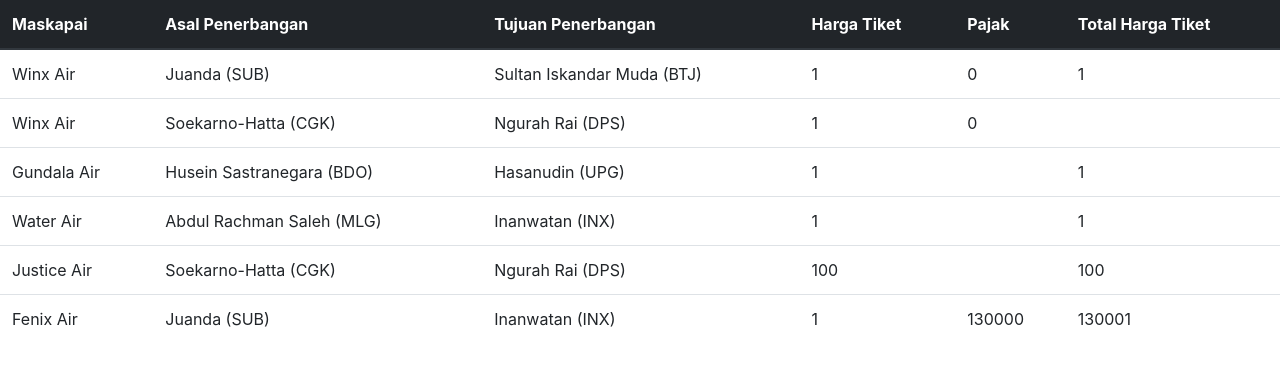
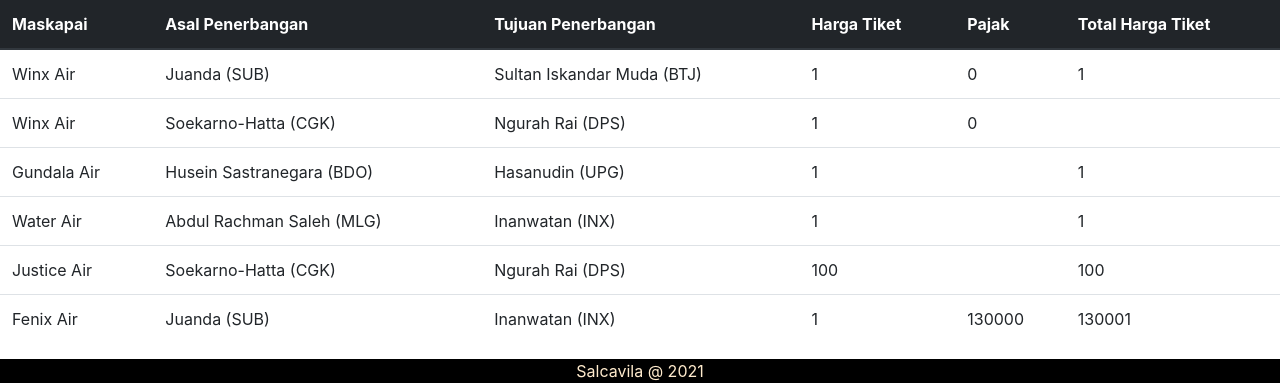
Before and after one commit to salcavila/Project-Semangat-Modif, a PHP site: page / in a window 1280 px wide. Shown: the part 1148-1531 px from the top of the page. Before the commit the page ends 1475 px from the top, so only its background shows below. Run offline with PHP 8.4, Linux system fonts and the light colour scheme.

Commit message:
added footer

```diff
--- a/index.php
+++ b/index.php
@@ -147,6 +147,6 @@
 	}
 	?>
 </table>
-
+<footer style="background-color: black; color:blanchedalmond; text-align: center;">Salcavila @ 2021</footer>
 </body>
 </html>
```
